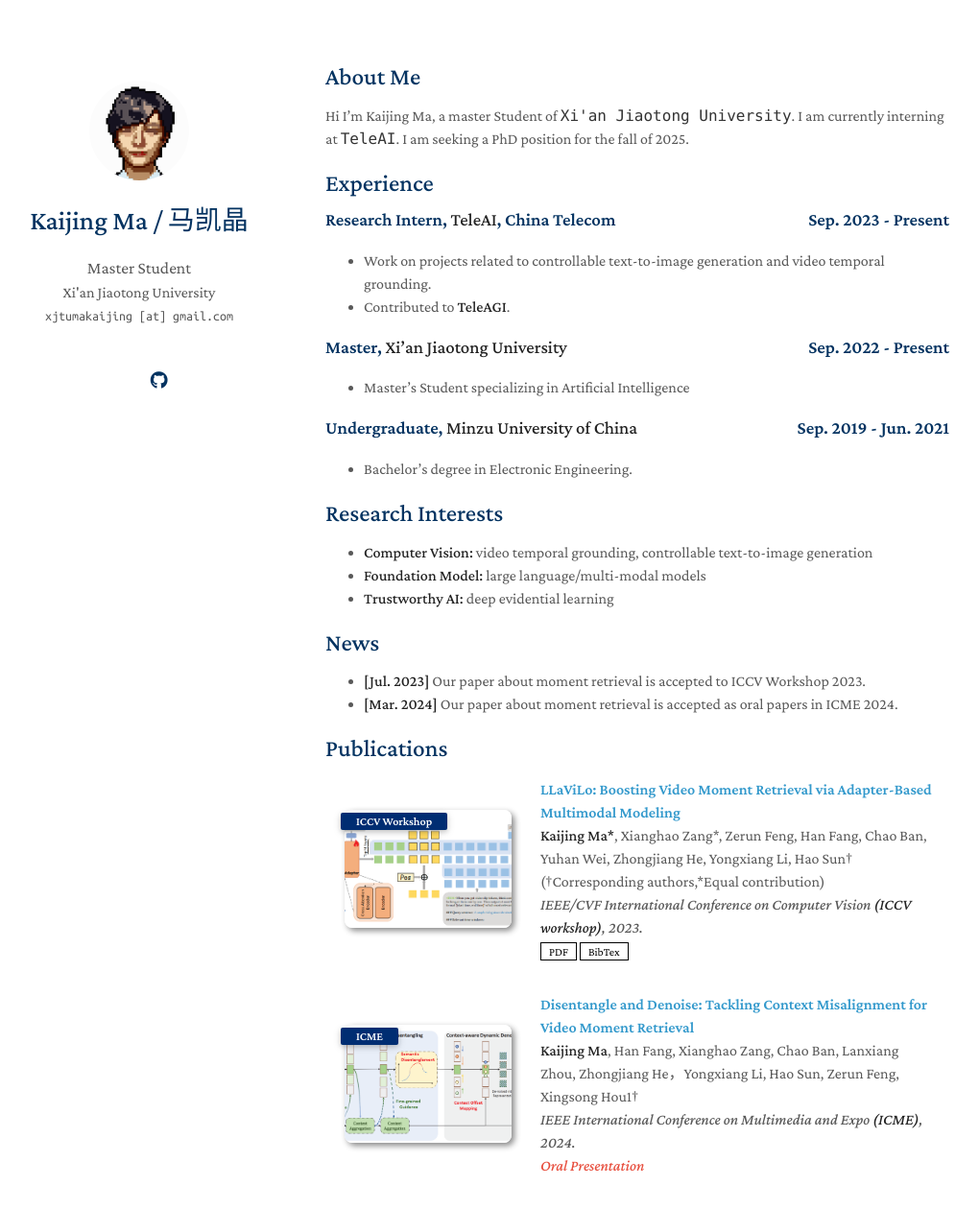
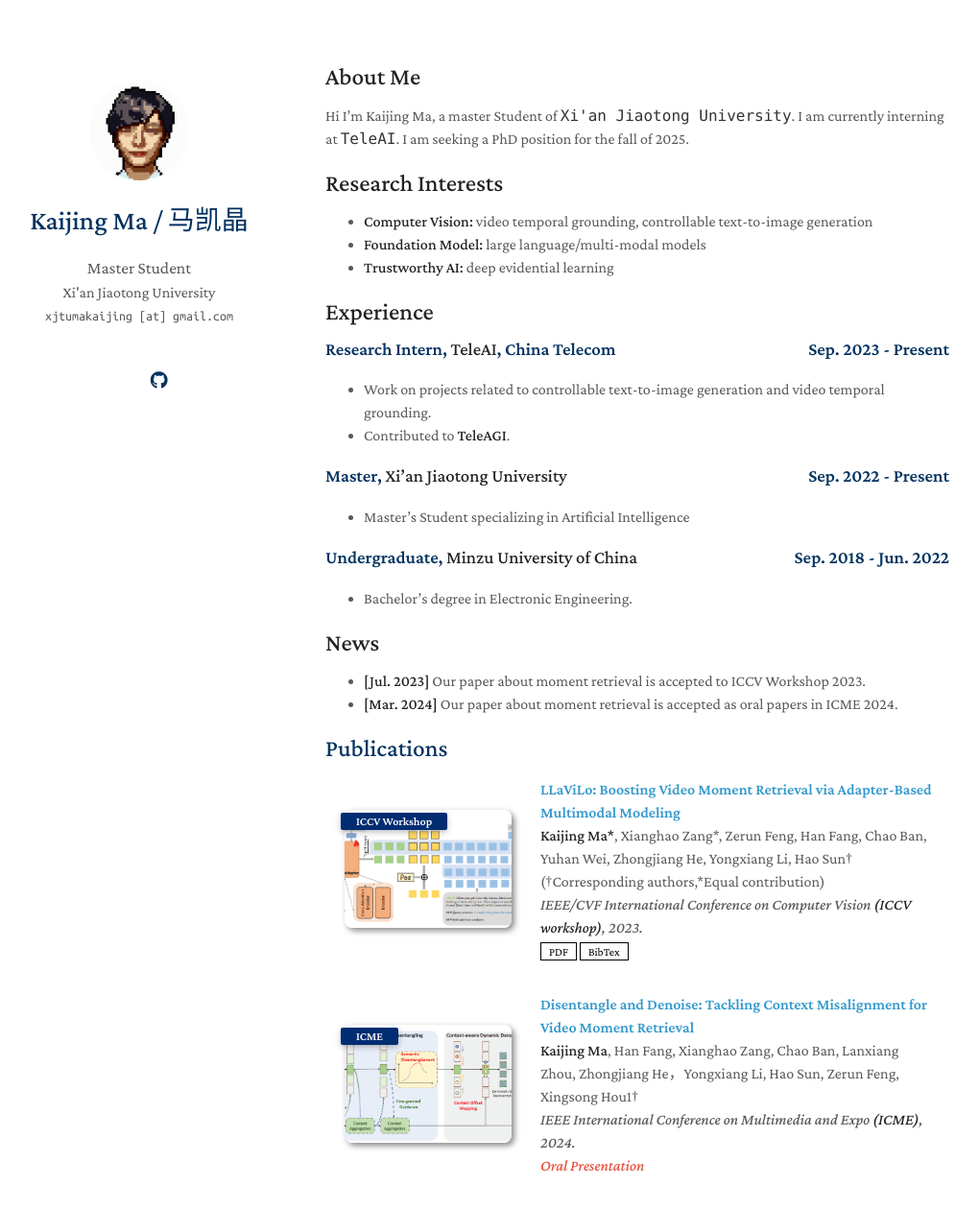
Before and after one commit to KaijingOfficial/KaijingOfficial.github.io, a Jekyll site: the page built from index.md, in a window 1280 px wide and 1353 px high. Shown: the top 1260 px of the window at 96% size, without its empty margins (131-1151 px from the left). Built offline with Jekyll 4.4.1, drawn with Linux system fonts in a browser that asks for light colours; nearby versions of some CDN libraries; a style sheet for code colours, icons or effects is not loaded; our own code applies the rules of GitHub Pages for plain Markdown files; some of the changed lines change nothing that is shown.

Commit message:
edit index

```diff
--- a/index.md
+++ b/index.md
@@ -2,12 +2,18 @@
 layout: homepage
 ---
 
-## About Me
+## **About Me**
 
 Hi I'm Kaijing Ma, a master Student of [`Xi'an Jiaotong University`](http://en.xjtu.edu.cn/). I am currently interning at  [`TeleAI`](teleagi.cn). I am seeking a PhD position for the fall of 2025.
 
+## **Research Interests**
 
-## Experience
+- **Computer Vision:** video temporal grounding, controllable text-to-image generation
+- **Foundation Model:** large language/multi-modal models
+- **Trustworthy AI:** deep evidential learning
+
+
+## **Experience**
 
 ### Research Intern, **TeleAI**, China Telecom  <span style="float:right;">Sep. 2023 - Present</span>
 - Work on projects related to controllable text-to-image generation and video temporal grounding.
@@ -16,17 +22,11 @@
 ### Master, **Xi'an Jiaotong University** <span style="float:right;">Sep. 2022 - Present</span>
 - Master's Student specializing in Artificial Intelligence
 
-### Undergraduate, **Minzu University of China** <span style="float:right;">Sep. 2019 - Jun. 2021</span>
+### Undergraduate, **Minzu University of China** <span style="float:right;">Sep. 2018 - Jun. 2022</span>
 - Bachelor's degree in Electronic Engineering.
 
 
-## Research Interests
-
-- **Computer Vision:** video temporal grounding, controllable text-to-image generation
-- **Foundation Model:** large language/multi-modal models
-- **Trustworthy AI:** deep evidential learning
-
-## News
+## **News**
 - **[Jul. 2023]** Our paper about moment retrieval is accepted to ICCV Workshop 2023.
 - **[Mar. 2024]** Our paper about moment retrieval is accepted as oral papers in ICME 2024.
 
```
